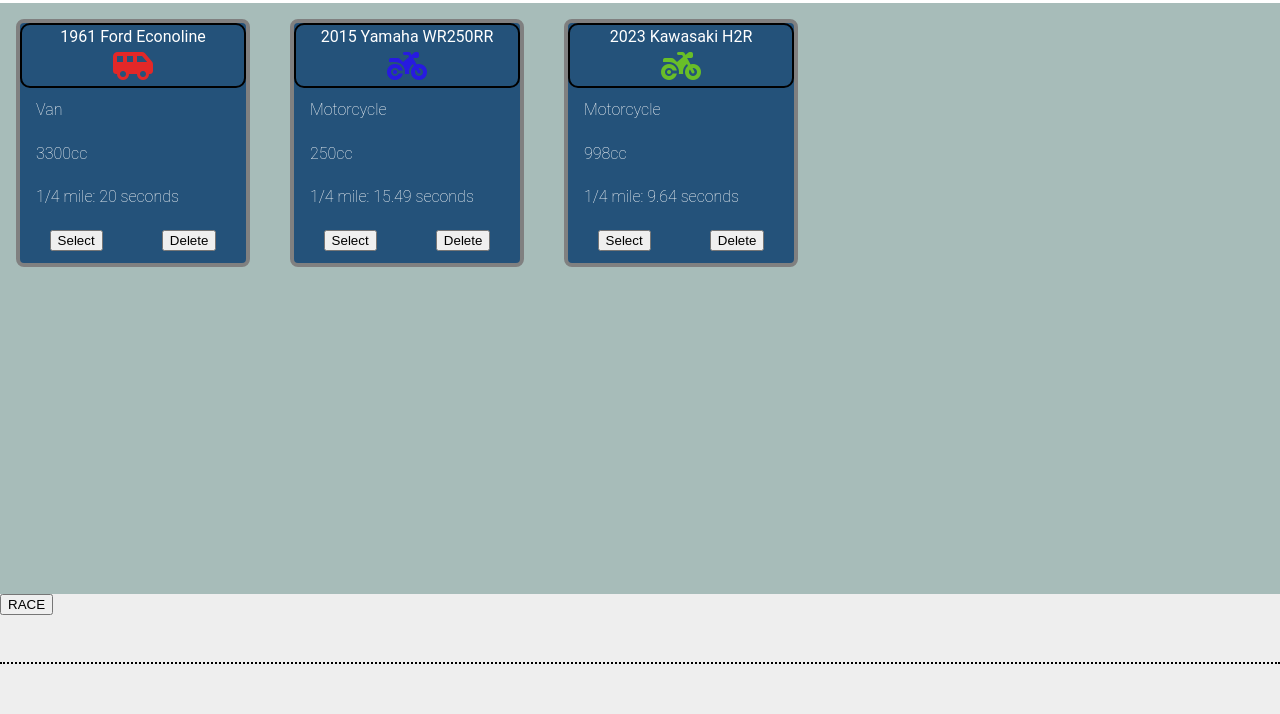
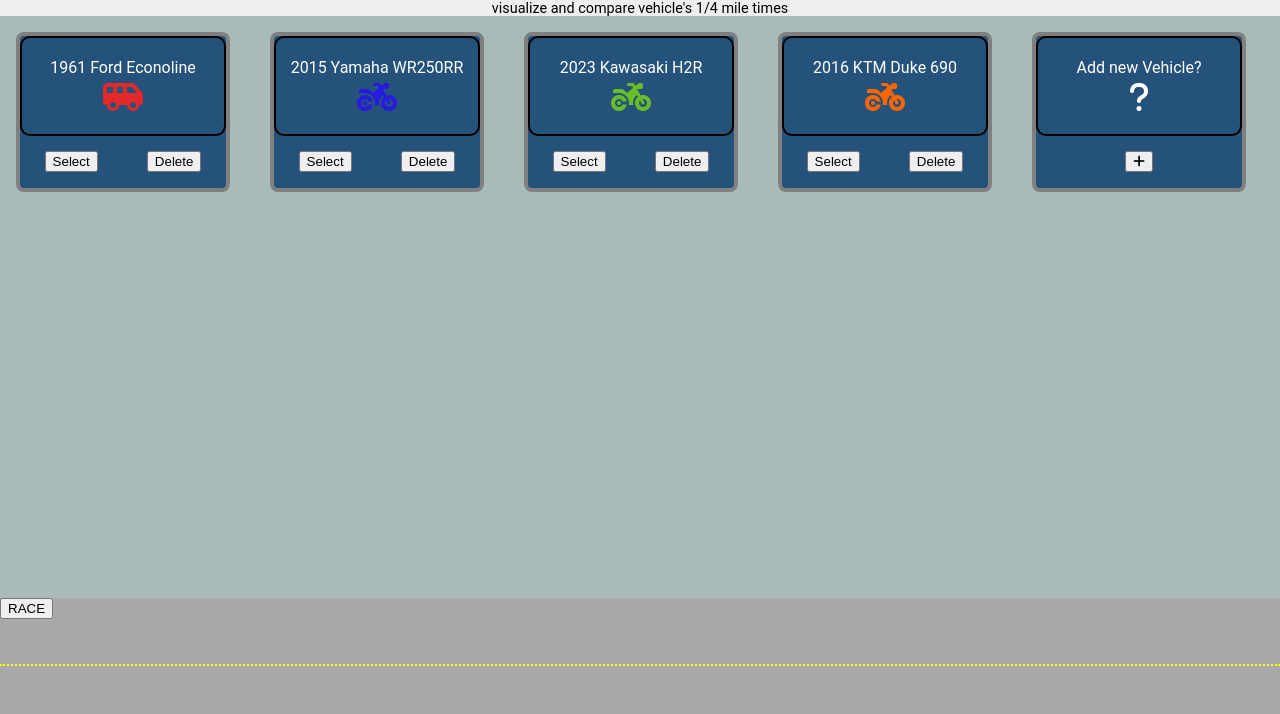
Before and after one commit to kjacobson351/garage, a plain HTML site: page index.html in a window 1280 px wide. Shown: the part 86-800 px from the top of the page. Drawn offline with Linux system fonts and the light colour scheme.

Commit message:
removed 1/4 mile time from card display, added select logic, start header and form styling, add add new vehicle card

```diff
--- a/index.html
+++ b/index.html
@@ -19,11 +19,14 @@
 <body>
 
 <div class="main-wrapper">
+
     <div class="header">
-        <button id="newVehicleBtn" onclick="showForm()">+</button>
+        <h1>Race-O-Matic</h1>
+        <h3>visualize and compare vehicle's 1/4 mile times</h3>
     </div>
 
     <div class="form-wrapper">
+        <button id="cancel" onclick="hideForm()"><i class="fa-solid fa-x"></i></button>
         <h3>Add a new vehicle?</h3>
         <form>
             <p><label for="year">Year:</label><br>
@@ -40,8 +43,8 @@
             </p>
             <p><label for="color">Color:</label><br>
             <input type="color" id="color" name="color" required>
-            <p><label for="engineSize">Engine size:</label><br>
-            <input type="text" id="engine" name="engine" required>
+            <!--<p><label for="engineSize">Engine size:</label><br>
+            <input type="text" id="engine" name="engine" required>-->
             <p><label for="quarterMile">Quarter Mile Time:</label><br>
                 <input type="text" id="quarter-mile" name="quarter-mile" required>
             </p>
@@ -60,6 +63,8 @@
             <div class="card-buttons"><button id="card-select">Select</button>
             <button id="card-delete" onclick="deleteCard(this)">Delete</button ></div>
         </div>
+
+
     </div>
 
     <div class="footer">
--- a/scripts/script.js
+++ b/scripts/script.js
@@ -14,6 +14,7 @@ form.addEventListener("submit", (e) => {
   e.preventDefault();
   addCarToGarage();
   render();
+  renderAddNew();
   form.reset();
   formWrapper.style.display = "none";
 })
@@ -26,20 +27,18 @@ function addCarToGarage(){
   let model = document.querySelector("#model").value;
   let type = document.querySelector("#type").value;
   let color = document.querySelector("#color").value;
-  let engineSize = document.querySelector("#engine").value;
   let quarterMile = document.querySelector("#quarter-mile").value;
-  let newVehicle = new Vehicle (year, make, model, type, color, engineSize, quarterMile);
+  let newVehicle = new Vehicle (year, make, model, type, color, quarterMile);
   vehicleArray.push(newVehicle);
 
 }
 
-function Vehicle (year, make, model, type, color, engineSize, quarterMile) {
+function Vehicle (year, make, model, type, color, quarterMile) {
   this.year = year;
   this.make = make;
   this.model = model;
   this.type = type;
   this.color = color;
-  this.engineSize = engineSize;
   this.quarterMile = quarterMile;
 }
 
@@ -53,15 +52,6 @@ function render(){
     yearMake.setAttribute("class","year-make");
     const iconDiv = document.createElement("div");
     iconDiv.setAttribute("class","icon");
-    const type = document.createElement("div");
-    type.setAttribute("class","card-other");
-    type.setAttribute("id","type");
-    const engineSize = document.createElement("div");
-    engineSize.setAttribute("class","card-other");
-    engineSize.setAttribute("id","engine-size");
-    const quarterMile = document.createElement("div");
-    quarterMile.setAttribute("class","card-other");
-    quarterMile.setAttribute("id","quarter-mile");
     const cardButtonDiv = document.createElement("div");
     cardButtonDiv.setAttribute("class","card-buttons");
     const selectBtn = document.createElement("button");
@@ -75,12 +65,7 @@ function render(){
     deleteBtn.setAttribute("onClick", "deleteCard(this)")
     deleteBtn.innerText="Delete";
     //appending
-
     cardWrapper.appendChild(yearMake);
-
-    cardWrapper.appendChild(type);
-    cardWrapper.appendChild(engineSize);
-    cardWrapper.appendChild(quarterMile);
     cardWrapper.appendChild(cardButtonDiv);
     cardButtonDiv.appendChild(selectBtn);
     cardButtonDiv.appendChild(deleteBtn);
@@ -89,7 +74,6 @@ function render(){
     //sets the html from each card using the current info from the current object of the iteration
     const current = vehicleArray[i];
     yearMake.innerText =`${current.year} ${current.make} ${current.model}`;
-    type.innerText = current.type;
     yearMake.appendChild(iconDiv);//MOVED THIS LINE DOWN
     switch (current.type) {
       case "Car":
@@ -105,16 +89,33 @@ function render(){
         iconDiv.innerHTML = `<i class="fa-solid fa-motorcycle"></i>`;
         break;
     }
+    iconDiv.style.color = current.color;
+  }
+}
 
-    /*if (current.type === "Van"){//turn this into switch statment
-      iconDiv.innerHTML = `<i class="fa-solid fa-van-shuttle"></i>`;
-    }*/
-    iconDiv.style.color = current.color;
-    engineSize.innerText = current.engineSize;
-    quarterMile.innerText = `1/4 mile: ${current.quarterMile} seconds`;
-    //iconDiv.innerText="test";
-
-  }
+function renderAddNew(){
+  const cardWrapper = document.createElement("div");
+    cardWrapper.setAttribute("class","card-wrapper");
+    const yearMake = document.createElement("div");
+    yearMake.setAttribute("class","year-make");
+    const iconDiv = document.createElement("div");
+    iconDiv.setAttribute("class","icon");
+    iconDiv.innerHTML = `<i class="fa-solid fa-question"></i>`;
+    const cardButtonDiv = document.createElement("div");
+    cardButtonDiv.setAttribute("class","card-buttons");
+    const selectBtn = document.createElement("button");
+    selectBtn.setAttribute("class", "add-new");
+    //selectBtn.setAttribute("id", i);//sets id so that index can be called later.
+    selectBtn.setAttribute("onClick", "showForm()");
+    selectBtn.innerHTML=`<i class="fa-solid fa-plus"></i>`;
+    //appending
+    cardWrapper.appendChild(yearMake);
+    cardWrapper.appendChild(cardButtonDiv);
+    cardButtonDiv.appendChild(selectBtn);
+    main.appendChild(cardWrapper)
+    yearMake.innerText = "Add new Vehicle?";
+    yearMake.append(iconDiv);
+    iconDiv.innertext = `<i class="fa-solid fa-plus"></i>`;
 }
 
 
@@ -133,10 +134,15 @@ function deleteCard(button) {
    const index = button.id;
    vehicleArray.splice(index,1);
    render()
+   renderAddNew()
 }
 
 function showForm() {
 formWrapper.style.display ="flex";
+}
+
+function hideForm(){
+  formWrapper.style.display="none";
 }
 
 function clearForm (){
@@ -202,17 +208,21 @@ function racerSelect(button) {
    }
 }
 
-let dummyCard = new Vehicle(1961, "Ford", "Econoline", "Van", `#e22828`, "3300cc", 20 )
+let dummyCard = new Vehicle(1961, "Ford", "Econoline", "Van", `#e22828`, 20 )
 
-let dummyCard2 = new Vehicle(2015, "Yamaha", "WR250RR", "Motorcycle", `#271ae0`, "250cc", 15.49 )
+let dummyCard2 = new Vehicle(2015, "Yamaha", "WR250RR", "Motorcycle", `#271ae0`, 15.49 )
 
-let dummyCard3 = new Vehicle(2023, "Kawasaki", "H2R", "Motorcycle", `#69BE28`, "998cc", 9.64 )
+let dummyCard3 = new Vehicle(2023, "Kawasaki", "H2R", "Motorcycle", `#69BE28`, 9.64 )
+
+let dummyCard4 = new Vehicle (2016, "KTM", "Duke 690", "Motorcycle", `#FF6600`, 11.97)
 
 
 vehicleArray.push(dummyCard);
 vehicleArray.push(dummyCard2);
 vehicleArray.push(dummyCard3);
+vehicleArray.push(dummyCard4);
 render()
+renderAddNew();
 
 function race(){
   const screenWidth = window.innerWidth;
@@ -220,7 +230,16 @@ function race(){
   racer2Icon = document.getElementById("racer2Icon");
   racer1Icon.style.transform = `translateX(${screenWidth}px)`;
   racer2Icon.style.transform = `translateX(${screenWidth}px)`;
-  setTimeout(function(){
+  if (racer1.speed < racer2.speed){//resets racers after the slowest racer finishes.
+    setTimeout(function(){
+    player1 = "unselected";
+    player2 = "unselected"
+    },`${racer1.speed}`);
+  } else {
+    setTimeout(function(){
+      racer1 = "unselected";
+      racer2 = "unselected"
+      },`${racer2.speed}`);
+  }
 
-  },18000);
 }
--- a/styles/style.css
+++ b/styles/style.css
@@ -63,8 +63,24 @@ font-family: 'Roboto', sans-serif;
 
 .header{
 	grid-column: 1/2;
-	grid-row:
 	background-color: #eeeeee;
+
+
+}
+
+.header h1{
+	display: flex;
+	justify-content: center;
+	margin-top: 20px;
+	margin-bottom: 20px;
+	font-size: 3rem;
+	letter-spacing: .3rem;
+}
+
+.header h3{
+	display: flex;
+	justify-content: center;
+	font-size: .9rem;
 
 }
 
@@ -82,6 +98,14 @@ font-family: 'Roboto', sans-serif;
 	width: 300px;
 	height: 300px;
 	border-radius: 10px;
+	position: relative;
+}
+
+#cancel{
+	position: absolute;
+	top: 5px;
+	right: 5px;
+	border-radius: 7px;
 }
 
 input[type="color"] {
@@ -92,7 +116,7 @@ input[type="color"] {
 
 .main {
 	display: grid;
-	grid-template-columns: repeat(auto-fit, minmax(250px, .1fr));
+	grid-template-columns: repeat(auto-fit, minmax(230px, .1fr));
 	grid-column: 1/2;
 	grid-row: 2/3;
 	background: #a7bcb9;
@@ -107,18 +131,19 @@ input[type="color"] {
 
 .card-wrapper{
 	display: grid;
-	grid-template-rows: 1.5fr 1fr 1fr 1fr 1fr;
+	grid-template-rows: 100px 50px;
 	border-radius: 5px;
 	border-radius: 8px;
 	background: #24527a;
 	border: 4px solid grey;
-	max-height: 15rem;
+	max-height: 9.5rem;
 	margin-left: 1rem;
 	margin-top: 1rem;
 	color: white;
 }
 
 .year-make{
+	grid-row: 1/2;
 	display: flex;
 	flex-direction: column;
 	align-items: center;
@@ -129,14 +154,15 @@ input[type="color"] {
 	border-radius: 10px;
 }
 
-.card-other{
+/*.card-other{
 	display: flex;
 	align-items: center;
 	font-weight: 200;
 	margin-left: 1rem;
-}
+}*/
 
 .card-buttons{
+	grid-row: 2/3;
 	display: flex;
 	justify-content: space-around;
 	align-items: center;
@@ -145,9 +171,8 @@ input[type="color"] {
 .footer{
 	display: grid;
 	grid-row: 3/4;
-	grid-template-columns: 1fr 25fr 1fr;
-	grid-template-rows:20px 50px 50px;
-	background-color: #eeeeee;
+	grid-template-rows:20px 1fr 1fr;
+	background-color: darkgrey;
 }
 
 .race{
@@ -156,16 +181,21 @@ input[type="color"] {
 }
 
 #racer1Track {
+	display: flex;
+	align-items: center;
 	grid-column: 1/4;
 	grid-row: 2/3;
-	border-bottom: 2px dotted black;
+	border-bottom: 2px dotted yellow;
 	overflow: hidden;
 }
 
 #racer2Track {
+	display: flex;
+	align-items: center;
 	grid-column: 1/4;
 	grid-row: 3/4;
 	overflow: hidden;
+
 }
 
 #racer1Track i, #racer2Track i {
```
